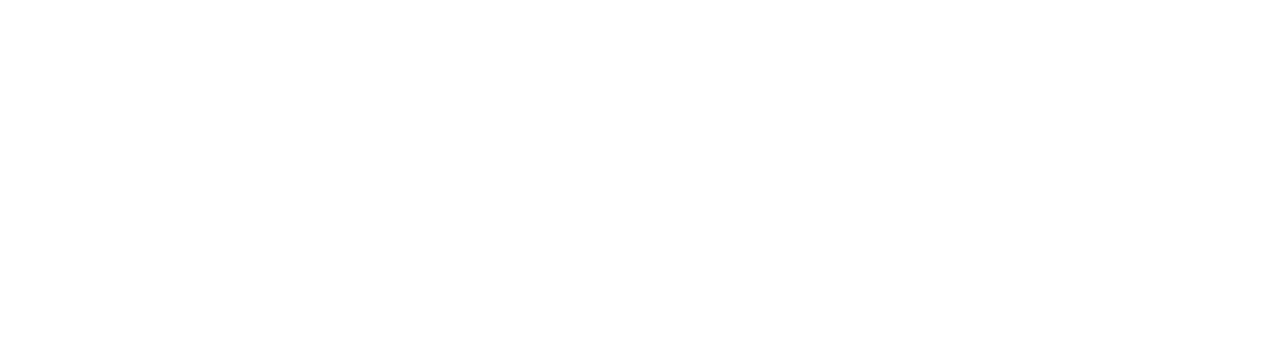
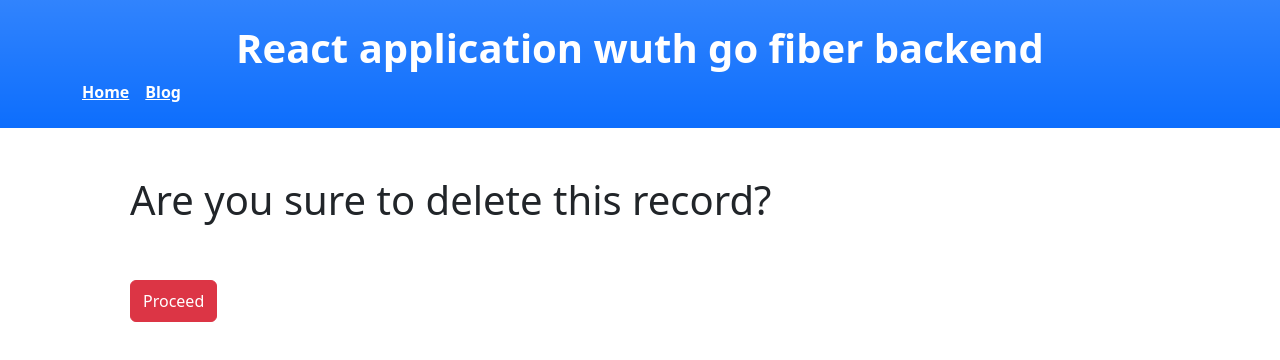
Before and after one commit to AlexhHr23/blog-front-react-app, a React (Create React App) app: page /delete/1 in a window 1280 px wide. Before the commit this address had no page. Shown: the top 360 px of the page. Built offline with nearby package versions, Linux system fonts and the light colour scheme.

Commit message:
feat: delete blog

```diff
--- a/src/App.jsx
+++ b/src/App.jsx
@@ -1,7 +1,7 @@
 import { Routes, Route } from "react-router-dom";
 import "./App.css";
 import { Home } from "./page/Home";
-import { Blog, AddBlog, EditBlog } from "./page/Pages";
+import { Blog, AddBlog, EditBlog, Delete } from "./page/Pages";
 import { Layout } from "./layout/Layout"
 
 function App() {
@@ -12,6 +12,7 @@ function App() {
         <Route path="/blog/:id" element={<Blog />} />
         <Route path="/add" element={<AddBlog />} />
         <Route path="/edit/:id" element={<EditBlog />} />
+        <Route path="/delete/:id" element={<Delete />} />
       </Route>
     </Routes>
   );
--- a/src/page/Delete.jsx
+++ b/src/page/Delete.jsx
@@ -1,12 +1,36 @@
 import React from 'react'
-import { Container } from 'react-bootstrap'
+import { Button, Col, Container } from 'react-bootstrap'
+import { useNavigate, useParams } from 'react-router-dom'
+import axios from 'axios'
 
 export const Delete = () => {
+
+  const params = useParams()
+  const navigate = useNavigate()
+
+  const handleDelete = async() => {
+    try {
+      const apiUrl = process.env.REACT_APP_API_ROOT + '/' + params.id;
+      const response = await axios.delete(apiUrl);
+
+      if (response?.data?.statusText === "Ok") {
+        navigate("/")
+      }
+    } catch (error) {
+      console.log(error);
+    }
+  }
+
   return (
-   <>
-   <Container>
-    <h1></h1>
-   </Container>
-   </>
+    <>
+      <Container>
+        <h1>Are you sure to delete this record?</h1>
+        <Col xs="12" className='py-5'>
+          <Button className="btn btn-danger py-2" onClick={handleDelete}>
+            Proceed
+          </Button>
+        </Col>
+      </Container>
+    </>
   )
 }
--- a/src/page/Home.jsx
+++ b/src/page/Home.jsx
@@ -62,7 +62,7 @@ export const Home = () => {
                 <Link to={`/edit/${record.id}`}>
                   <FontAwesomeIcon icon={faEdit} />
                 </Link>
-                <Link to="" className="text-danger">
+                <Link to={`/delete/${record.id}`} className="text-danger">
                   <FontAwesomeIcon icon={faTrash} />
                 </Link>
               </div>
--- a/src/page/Pages.jsx
+++ b/src/page/Pages.jsx
@@ -1,3 +1,4 @@
 export { Blog } from "./Blog";
 export { AddBlog } from "./AddBlog";
 export { EditBlog } from "./EditBlog"
+export {Delete} from "./Delete"
```
